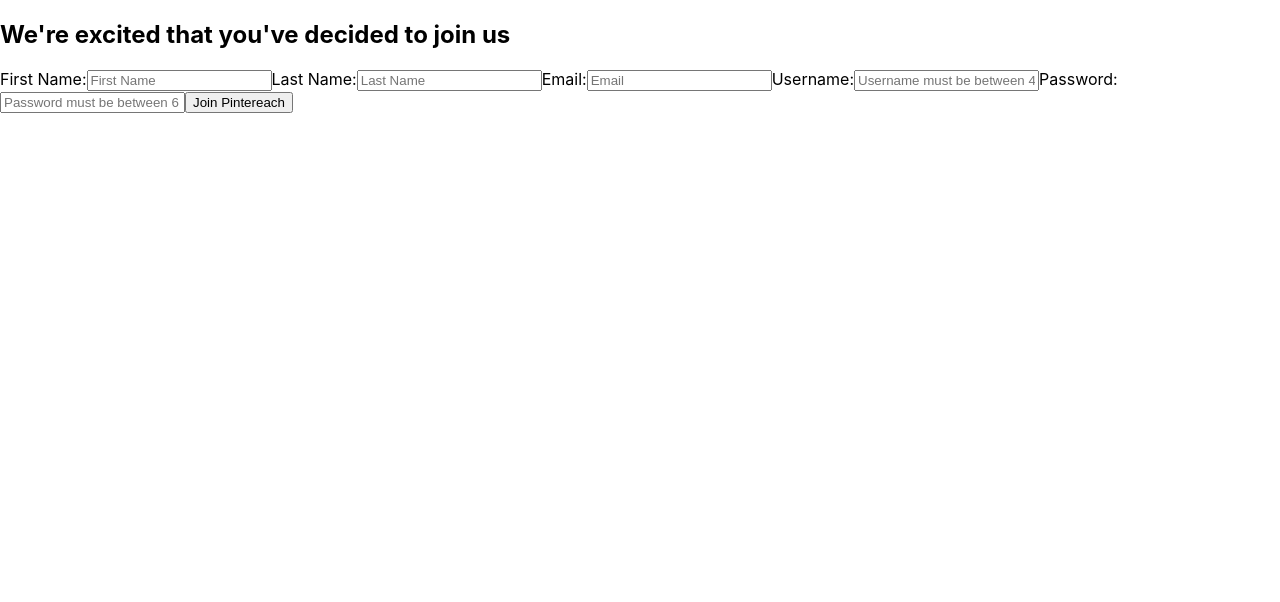
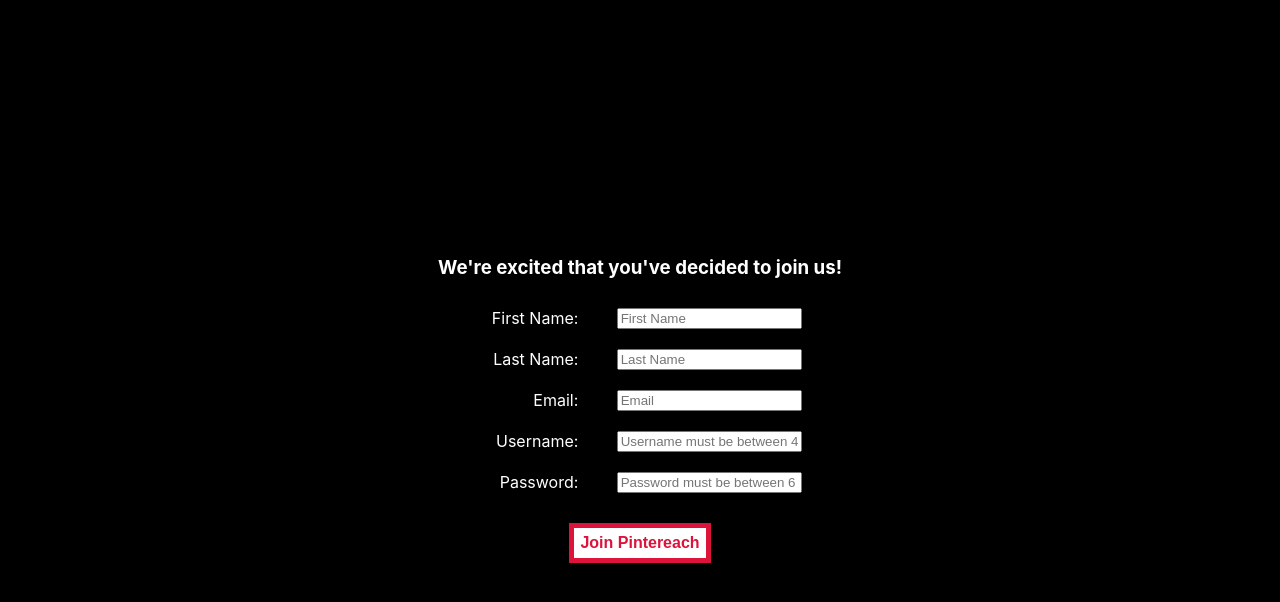
Before and after one commit to Build-Week-Pintereach-3/front-end, a React (Create React App) app in the folder pintereach/: page /create-user in a window 1280 px wide. Shown: the top 602 px of the page. Built offline with nearby package versions, Linux system fonts and the light colour scheme.

Commit message:
started styled-components

```diff
--- a/pintereach/package.json
+++ b/pintereach/package.json
@@ -13,6 +13,7 @@
     "react-router-dom": "^5.2.0",
     "react-scripts": "4.0.3",
     "redux": "^4.1.0",
+    "styled-components": "^5.3.0",
     "web-vitals": "^1.1.2",
     "yup": "^0.32.9"
   },
--- a/pintereach/src/App.css
+++ b/pintereach/src/App.css
@@ -1,5 +1,6 @@
 .App {
   text-align: center;
+  font-size: 62.5%;
 }
 
 .App-logo {
--- a/pintereach/src/components/CreateUser.js
+++ b/pintereach/src/components/CreateUser.js
@@ -1,4 +1,8 @@
 import React from 'react';
+import styled from 'styled-components';
+import { StyledButton, ButtonDiv, StyledBackground, StyledForm, FormDiv } from '../theme';
+
+
 
 export default function CreateUser(props) {
     const { change, errors, submit, values } = props
@@ -15,13 +19,13 @@
     }
 
 
-
     return (
-        <div className='create-user-container'>
-            <form className='create-user-form'>
-                <h2>We're excited that you've decided to join us</h2>
-                <label htmlFor='firstName'>
-                    First Name:
+        <StyledBackground className='create-user-container'>
+            <StyledForm className='create-user-form'>
+                <h3>We're excited that you've decided to join us!</h3>
+                <FormDiv>
+                    <label htmlFor='firstName'>
+                    <p>First Name:</p>
                     <input
                         id='firstNameInput'
                         name='firstName'
@@ -32,7 +36,7 @@
                     />
                 </label>
                 <label htmlFor='lastName'>
-                    Last Name:
+                    <p>Last Name:</p>
                     <input
                         id='lastNameInput'
                         name='lastName'
@@ -43,7 +47,7 @@
                     />
                 </label>
                 <label htmlFor='email'>
-                    Email:
+                   <p>Email:</p>
                     <input
                         id='emailInput'
                         name='email'
@@ -54,7 +58,7 @@
                     />
                 </label>
                 <label htmlFor='username'>
-                    Username:
+                    <p>Username:</p>
                     <input
                         id='usernameInput'
                         name='username'
@@ -64,8 +68,8 @@
                         value={values.username}
                     />
                 </label>
-                <label htmlfor='password'>
-                    Password:
+                <label htmlFor='password'>
+                    <p>Password:</p>
                     <input
                         id='password'
                         name='password'
@@ -83,8 +87,12 @@
                         type='checkbox'
                     />
                 </label> */}
+                </FormDiv>
 
-                <button id='create-user-submit'>Join Pintereach</button>
+                <ButtonDiv>
+                  <StyledButton id='create-user-submit'>Join Pintereach</StyledButton>
+                </ButtonDiv>
+
 
                 <div className="errors">
                     <div>{errors.firstName}</div>
@@ -93,7 +101,7 @@
                     <div>{errors.password}</div>
                     <div>{errors.username}</div>
                 </div>
-            </form>
-        </div>
+            </StyledForm>
+        </StyledBackground>
     )
 }
--- a/pintereach/src/components/LandingPage.js
+++ b/pintereach/src/components/LandingPage.js
@@ -1,22 +1,48 @@
 import React from 'react'
 import {Link} from 'react-router-dom'
+import styled from 'styled-components'
+import { StyledButton, ButtonDiv, StyledBackground } from '../theme/index'
 // we will eventually link these buttons to different components
+
+
+const StyledHeader = styled.header`
+    color: white;
+    text-align: center;
+    display: flex;
+    flex-direction: column;
+    justify-content: center;
+    align-items: center;
+
+    div {
+
+        h3 {
+            margin: 0;
+        }
+    }
+`
 
 export default function LandingPage() {
     return (
-        <div className = 'landing-page-container'>
-            <header className='landing-page-header'>Welcome to Pintereach</header>
-                <h3 className ='landing-page-info'>Pintereach is a portal to browse the internet then bring the articles home with you through downloads and personally categorized boards</h3>
+        <StyledBackground className = 'landing-page-container'>
+            <StyledHeader className='landing-page-header'>
+                <div>
+                    <h3>Welcome to</h3>
+                    <h2>Pintereach</h2>
+                </div>
+                <h4 className ='landing-page-info'>Pintereach is a portal to browse the internet then bring the articles home with you through downloads and personally categorized boards</h4>
+            </StyledHeader>
 
-            <Link to='/create-user'>
-                <button className='create-user-button'>Create Account</button>
-            </Link>
+            <ButtonDiv>
+                <Link to='/create-user'>
+                    <StyledButton className='create-user-button'>Create Account</StyledButton>
+                </Link>
 
-            <Link to='/login'>
-                <button className='login-button'>Login</button>
-            </Link>
+                <Link to='/login'>
+                    <StyledButton className='login-button'>Login</StyledButton>
+                </Link>
+            </ButtonDiv>
 
-            <footer className='landing-page-footer'>Copyright - Kewl Krew 2021</footer>
-        </div>
+            <footer className='landing-page-footer'>&copy; Copyright - Kewl Krew 2021</footer>
+        </StyledBackground>
     )
 }
--- a/pintereach/src/components/Login.js
+++ b/pintereach/src/components/Login.js
@@ -1,4 +1,8 @@
 import React from 'react'
+import styled from 'styled-components'
+import { StyledButton, ButtonDiv, StyledBackground, StyledForm, FormDiv } from '../theme'
+
+
 
 export default function Login(props) {
     const {change, login, values} = props
@@ -14,8 +18,13 @@
     }
 
     return (
-        <div className='login-container'>
-            <form onSubmit={onSubmit}>
+        <StyledBackground className='login-container'>
+            <StyledForm onSubmit={onSubmit}>
+            <div className="signInHeader">
+                <h3>Welcome Back!</h3>
+                <h4>Please Sign In</h4>
+            </div>
+                <FormDiv>
                     <label htmlFor='username'>
                         Username:
                         <input
@@ -27,7 +36,7 @@
                             value={values.username}
                         />
                     </label>
-                <label htmlfor='password'>
+                    <label htmlFor='password'>
                         Password:
                         <input
                             id='password'
@@ -38,9 +47,12 @@
                             value={values.password}
                         />
                     </label>
+                </FormDiv>
+                <ButtonDiv>
+                    <StyledButton onClick={onSubmit} className='login-button'>Login</StyledButton>
+                </ButtonDiv>
 
-                <button onClick={onSubmit} className='login-button'>Login</button>
-            </form>
-        </div>
+            </StyledForm>
+        </StyledBackground>
     )
 }
--- a/pintereach/src/index.js
+++ b/pintereach/src/index.js
@@ -3,12 +3,16 @@
 import './index.css';
 import App from './App';
 import {BrowserRouter as Router} from 'react-router-dom'
+import { ThemeProvider } from 'styled-components'
+import ThemeObject from './theme';
 
 
 
 ReactDOM.render(
-  <Router>
-    <App />
-  </Router>,
+  <ThemeProvider theme={ThemeObject}>
+    <Router>
+      <App />
+    </Router>
+  </ThemeProvider>,
   document.getElementById('root')
 );
--- a/pintereach/src/theme/index.js
+++ b/pintereach/src/theme/index.js
@@ -0,0 +1,91 @@
+import styled from "styled-components";
+
+const ThemeObject = {
+    primaryColor: 'black',
+    secondaryColor: 'crimson',
+}
+
+const StyledButton = styled.button`
+    background-color: white;
+    border: none;
+    color: ${(props) => props.theme.secondaryColor};
+    padding: 6px;
+    font-size: 16px;
+    font-weight: 700;
+    margin: 3px;
+
+    &:hover {
+        background-color: ${(props) => props.theme.secondaryColor};
+        color: white;
+    }
+`
+
+const ButtonDiv = styled.div`
+    background-color: ${(props) => props.theme.secondaryColor};
+    padding: 2px;
+    display: flex;
+    justify-content: space-evenly;
+`
+
+const StyledBackground = styled.div`
+    background-color: ${(props) => props.theme.primaryColor};
+    height: 100vh;
+    margin-top: 0px;
+    display: flex;
+    flex-direction: column;
+    justify-content: center;
+    align-items: center;
+    color: white;
+
+    h2 {
+        font-size: 6rem;
+        margin: 0 auto;
+    }
+
+    h4 {
+        width: 80%;
+    }
+
+`
+
+const StyledForm = styled.form`
+width: 75%;
+max-width: 500px;
+display: flex;
+flex-direction: column;
+justify-content: space-evenly;
+align-items: center;
+
+label {
+    color: white;
+    width: 80%;
+    display: flex;
+    justify-content: space-evenly;
+    margin: 10px;
+
+
+    p {
+        margin: 0;
+        min-width: 100px;
+        text-align: right;
+    }
+
+    signInHeader {
+        display: flex;
+        flex-direction: column;
+        align-items: center;
+    }
+}
+`
+const FormDiv = styled.div`
+    display: flex;
+    flex-direction: column;
+    align-items: center;
+    width: 100%;
+    margin-bottom: 20px;
+
+`
+
+export { StyledButton, ButtonDiv, StyledBackground, StyledForm, FormDiv };
+
+export default ThemeObject;
```
Also changed, not shown: 1 other file (tests, documents, lock files or other folders). Lines whose indentation alone changed are shown as unchanged.
